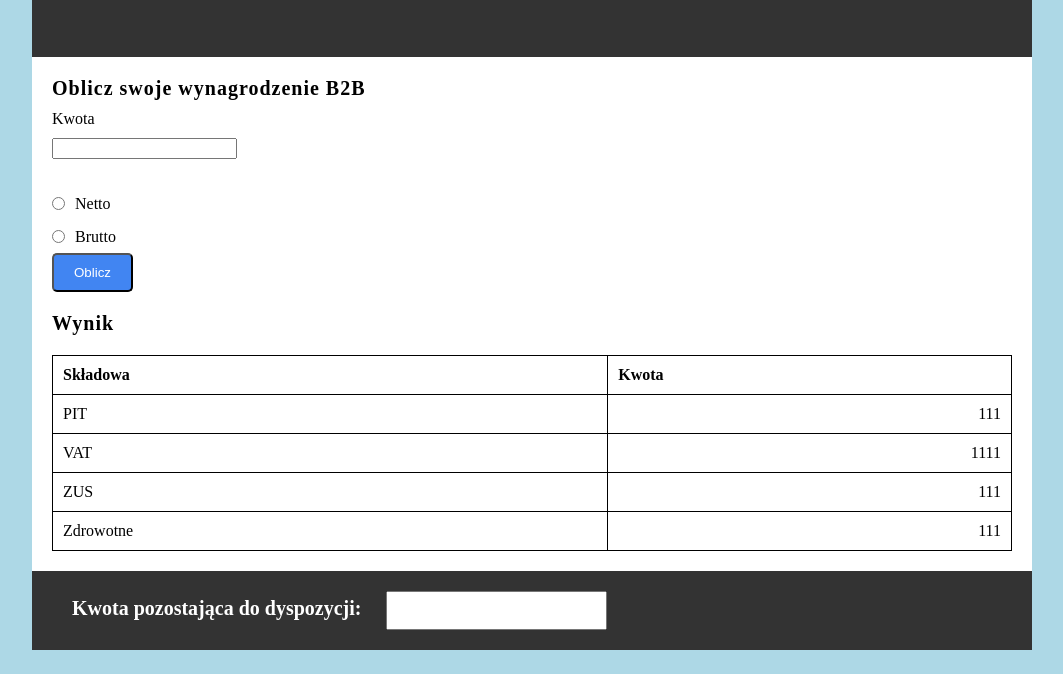
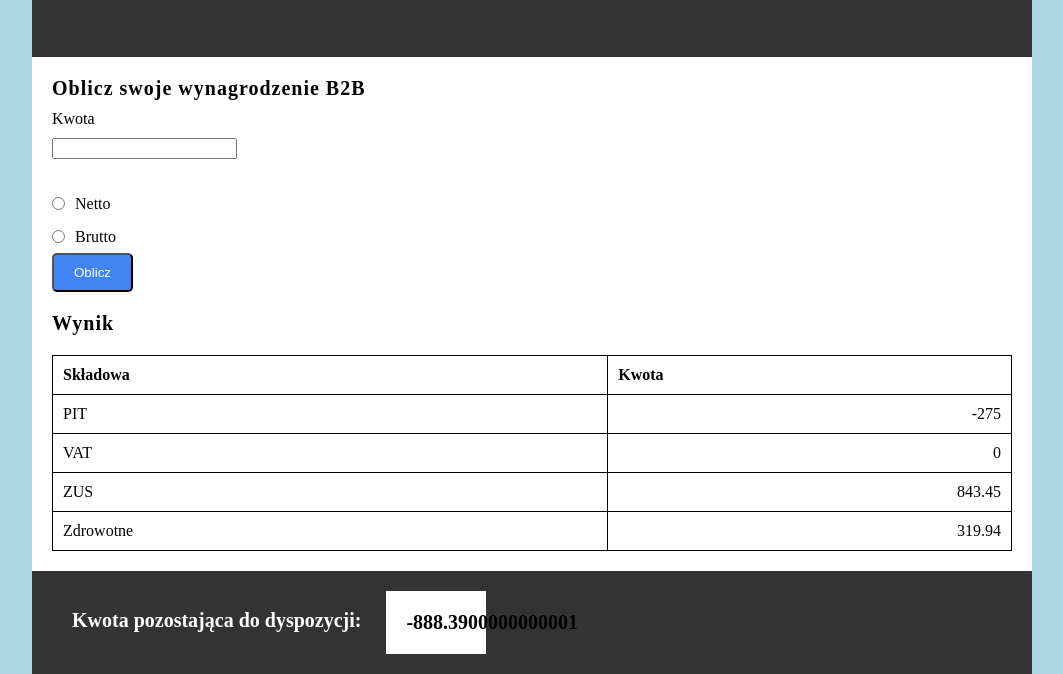
Before and after one commit to rebelkk/B2BCalculator, a website: page index.html in a window 1280 px wide. Both pictures are taken after a click on the button "Oblicz". Shown: the part 167-841 px from the top of the page, without its empty margins (108-1171 px from the left). Before the commit the page ends 817 px from the top, so only its background shows below. Drawn offline with Linux system fonts and the light colour scheme.

Commit message:
Finish first stage of profit calculator

```diff
--- a/index.html
+++ b/index.html
@@ -23,7 +23,7 @@
             <div class="salary__form">
                 <h4>Oblicz swoje wynagrodzenie B2B</h4>
                 <span>Kwota</span>
-                <input>
+                <input type="number" id="netto">
             </div>
             <div class="salary__tax">
                 <ul>
@@ -36,7 +36,7 @@
                         <p>Brutto</p>
                     </li>
                 </ul>
-                <button class="button">Oblicz</button>
+                <button class="button" id="calculate-btn">Oblicz</button>
             </div>
         </div>
     </section>
@@ -52,19 +52,19 @@
                 </tr>
                 <tr>
                     <td>PIT</td>
-                    <td>111</td>
+                    <td id="pit">0</td>
                 </tr>
                 <tr>
                     <td>VAT</td>
-                    <td>1111</td>
+                    <td id="vat">0</td>
                 </tr>
                 <tr>
                     <td>ZUS</td>
-                    <td>111</td>
+                    <td id="zus">0</td>
                 </tr>
                 <tr>
                     <td>Zdrowotne</td>
-                    <td>111</td>
+                    <td id="zdrowotne">111</td>
                 </tr>
             </table>
         </div>
@@ -72,7 +72,7 @@
     <section class="container profit-container">
         <div class="profit">
             <p>Kwota pozostająca do dyspozycji:</p>
-            <input>
+            <span id="profit"></span>
         </div>
     </section>
     <script src="js/script.js"></script>
--- a/js/script.js
+++ b/js/script.js
@@ -0,0 +1,28 @@
+var pitElement = document.querySelector('#pit');
+var vatElement = document.querySelector("#vat");
+var zusElement = document.querySelector("#zus");
+var zdrowotneElement = document.querySelector("#zdrowotne");
+var nettoElement = document.querySelector("#netto");
+var calculateButton = document.querySelector("#calculate-btn");
+var profitElement = document.querySelector("#profit");
+
+//calculate value in the table
+
+calculateButton.addEventListener("click", function () {
+    var nettoValue = nettoElement.value;
+    var incomeValue = 0.19;
+    var zusValue = 843.45;
+    var zdrowotneValue = 319.94;
+    var goodtax = 0.23;
+    var zdrowotneDoOdjęciaValue = (Math.round(zdrowotneValue * 7.75 / 9 * 100)) / 100;
+    var pitValue = Math.round((nettoValue * incomeValue) - zdrowotneDoOdjęciaValue);
+    var vatValue = nettoValue * goodtax;
+    var profitValue = (nettoValue - (pitValue + zusValue + zdrowotneValue));
+
+    pitElement.innerText = pitValue;
+    vatElement.innerText = vatValue;
+    zusElement.innerText = zusValue;
+    zdrowotneElement.innerText = zdrowotneValue;
+    profitElement.innerText = profitValue;
+
+});
--- a/sass/style.scss
+++ b/sass/style.scss
@@ -114,8 +114,12 @@ h4 {
         padding: 20px;
     }
 
-    input {
+    span {
+        background-color: white;
         color: black;
-        padding: 10px 20px;
+        display: inline-block;
+        padding: 20px;
+        vertical-align: middle;
+        width: 100px;
     }
 }
```
Also changed, not shown: sass/style.css, sass/style.min.css.
